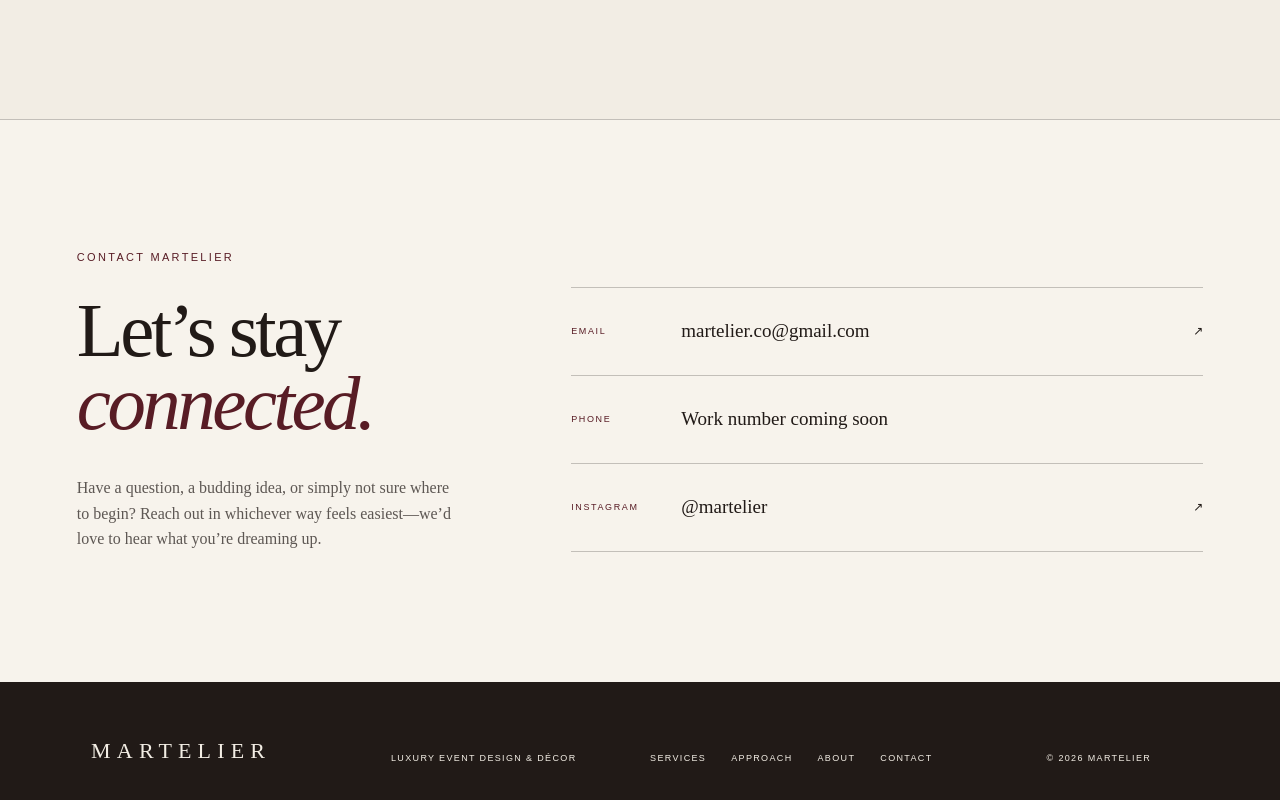
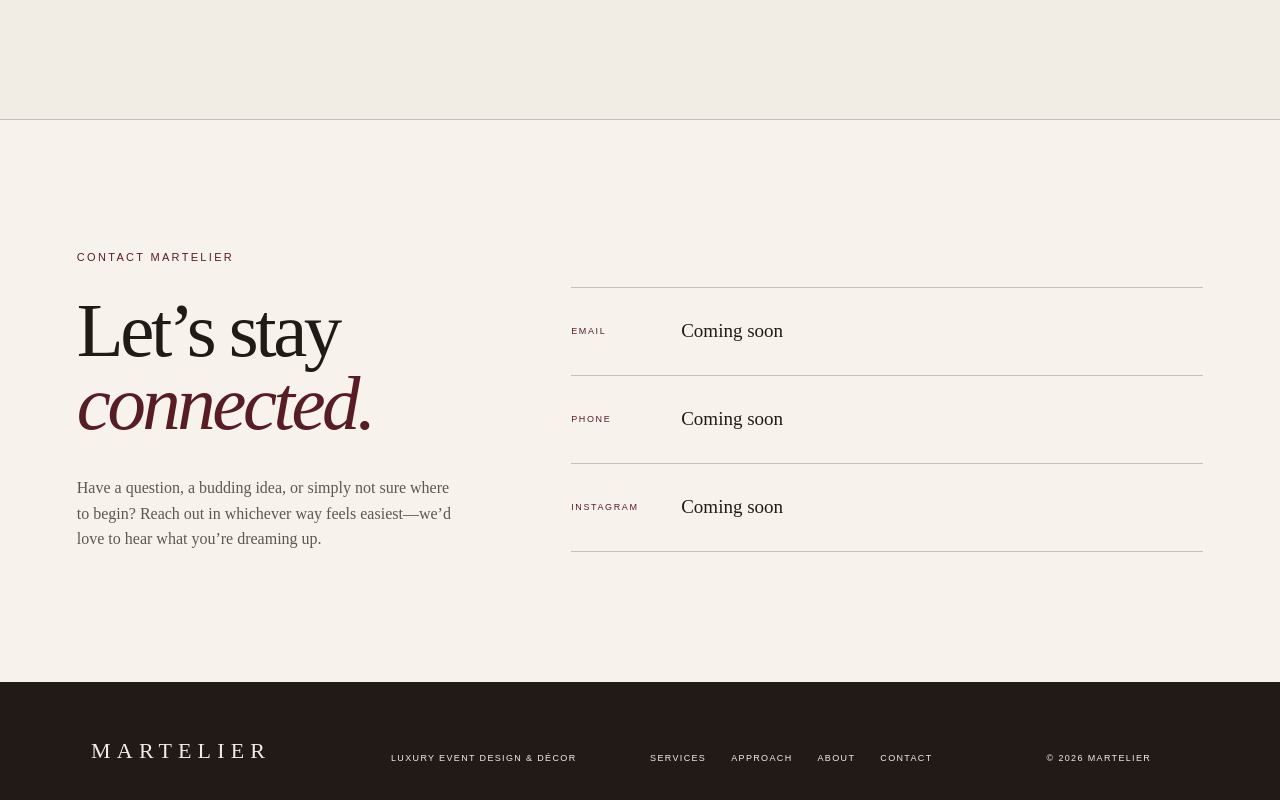
Before and after one commit to mariamcodess/martelier, a Next.js app: page / in a window 1280 px wide. Shown: the part 4703-5503 px from the top of the page. Built offline with nearby package versions, Linux system fonts and the light colour scheme.

Commit message:
Mark contact details as coming soon

```diff
--- a/app/page.tsx
+++ b/app/page.tsx
@@ -190,20 +190,18 @@ export default function Home() {
           </p>
         </div>
         <div className="contact-list">
-          <a href="mailto:martelier.co@gmail.com">
+          <div>
             <span>Email</span>
-            <strong>martelier.co@gmail.com</strong>
-            <b>↗</b>
-          </a>
+            <strong>Coming soon</strong>
+          </div>
           <div>
             <span>Phone</span>
-            <strong>Work number coming soon</strong>
+            <strong>Coming soon</strong>
           </div>
-          <a href="https://www.instagram.com/martelier/" target="_blank" rel="noreferrer">
+          <div>
             <span>Instagram</span>
-            <strong>@martelier</strong>
-            <b>↗</b>
-          </a>
+            <strong>Coming soon</strong>
+          </div>
         </div>
       </section>
 
```
